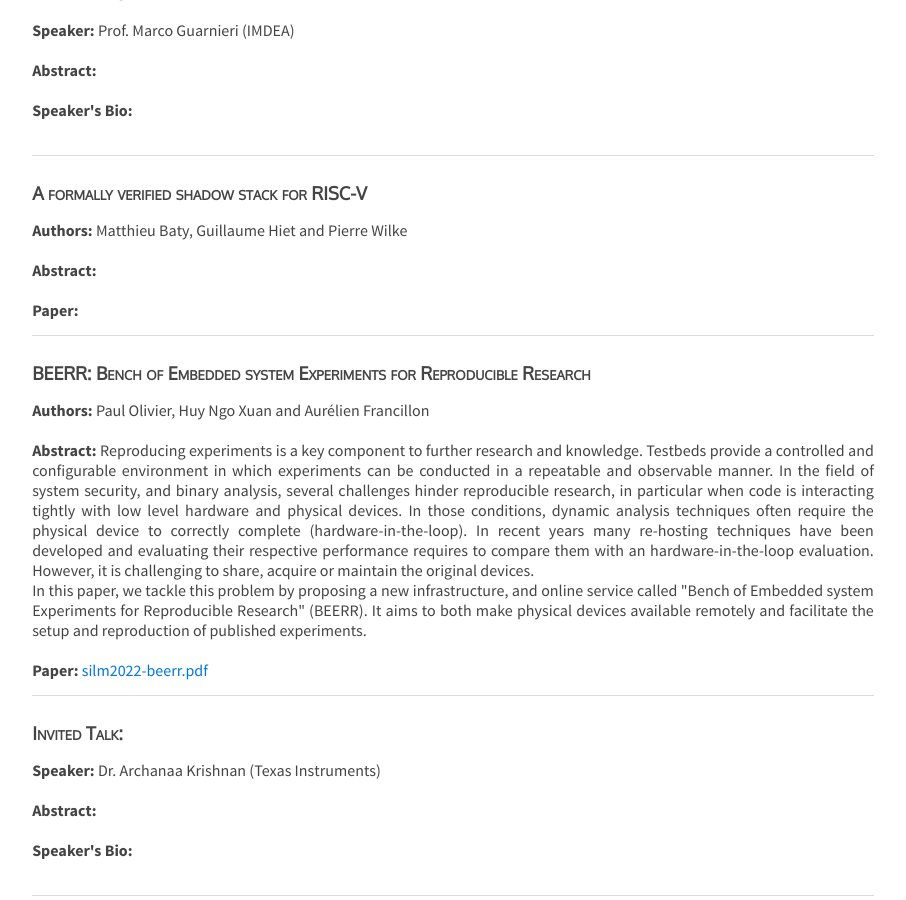
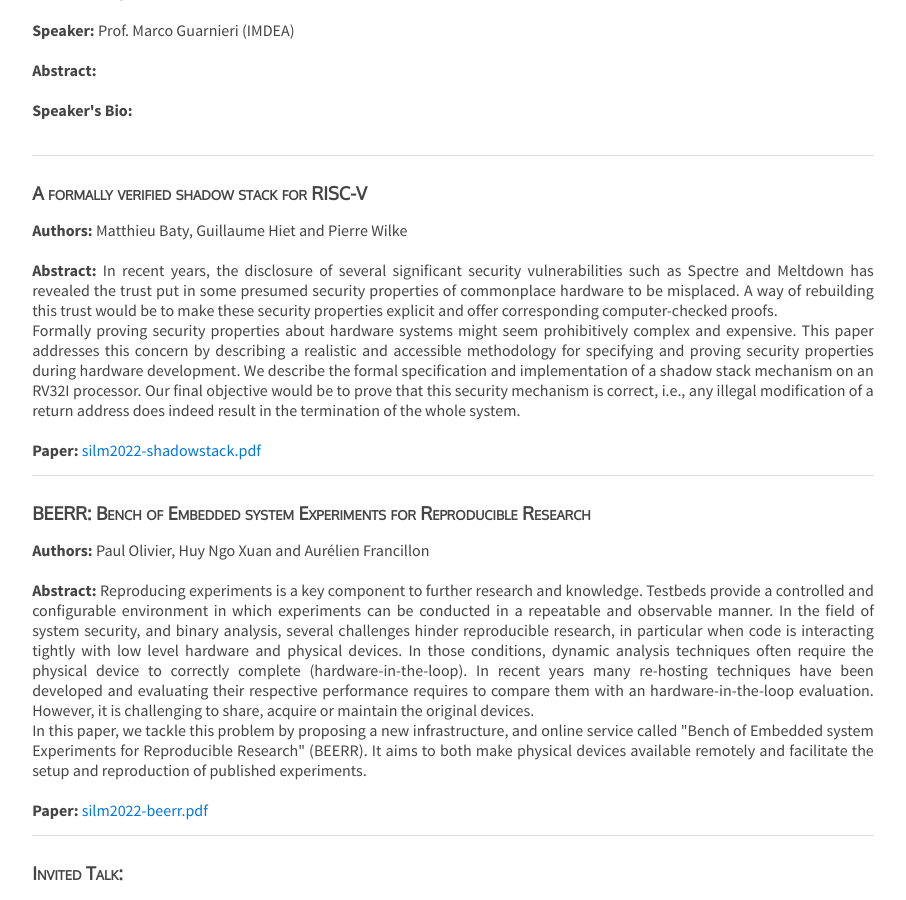
Before and after one commit to silm-workshop/silm-workshop.github.io, a Jekyll site: the page built from program.html, in a window 1280 px wide and 900 px high, scrolled down 1911 px. Shown: the whole window, without its empty margins (187-1093 px from the left). Built offline with Jekyll 4.4.1, drawn with Linux system fonts in a browser that asks for light colours.

Commit message:
added shadow stack paper

```diff
--- a/program.html
+++ b/program.html
@@ -192,10 +192,23 @@ efficiently used to mitigate attacks in contemporary computing devices.
 
 <b>Authors:</b> Matthieu Baty, Guillaume Hiet and Pierre Wilke<br><br>
 
-<b>Abstract:</b>
+<b>Abstract:</b> In recent years, the disclosure of several significant
+security vulnerabilities such as Spectre and Meltdown has revealed the
+trust put in some presumed security properties of commonplace hardware to
+be misplaced. A way of rebuilding this trust would be to make these
+security properties explicit and offer corresponding computer-checked
+proofs. <br> Formally proving security properties about hardware systems
+might seem prohibitively complex and expensive.  This paper addresses this
+concern by describing a realistic and accessible methodology for specifying
+and proving security properties during hardware development. We describe
+the formal specification and implementation of a shadow stack mechanism on
+an RV32I processor. Our final objective would be to prove that this
+security mechanism is correct, i.e., any illegal modification of a return
+address does indeed result in the termination of the whole system.
 <br><br>
 
-<b>Paper:</b>
+<b>Paper:</b> <a
+href="../2022-papers/silm2022-shadowstack.pdf">silm2022-shadowstack.pdf</a>
 
 
 <!-- +++++++++++++++++++++++++++++++++++++++++++++++++++++++++++++++++ -->
```
Also changed, not shown: 1 other file.
